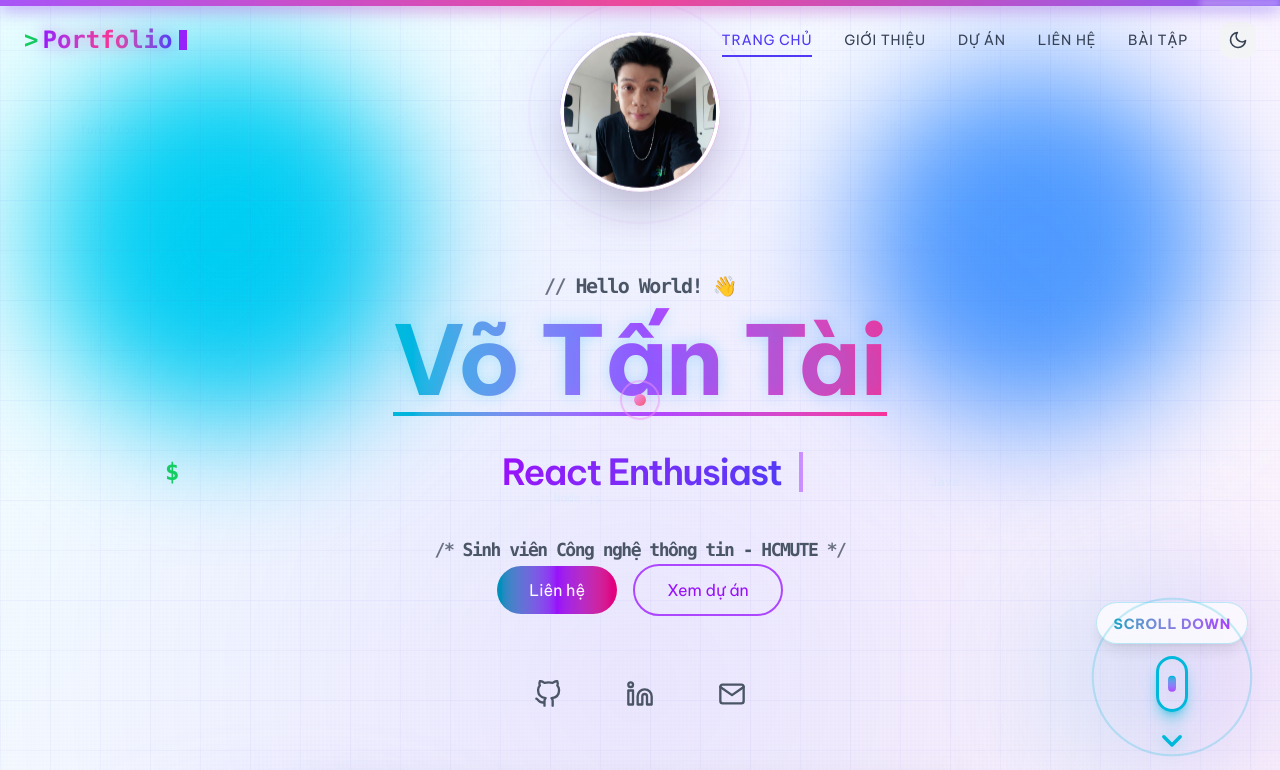
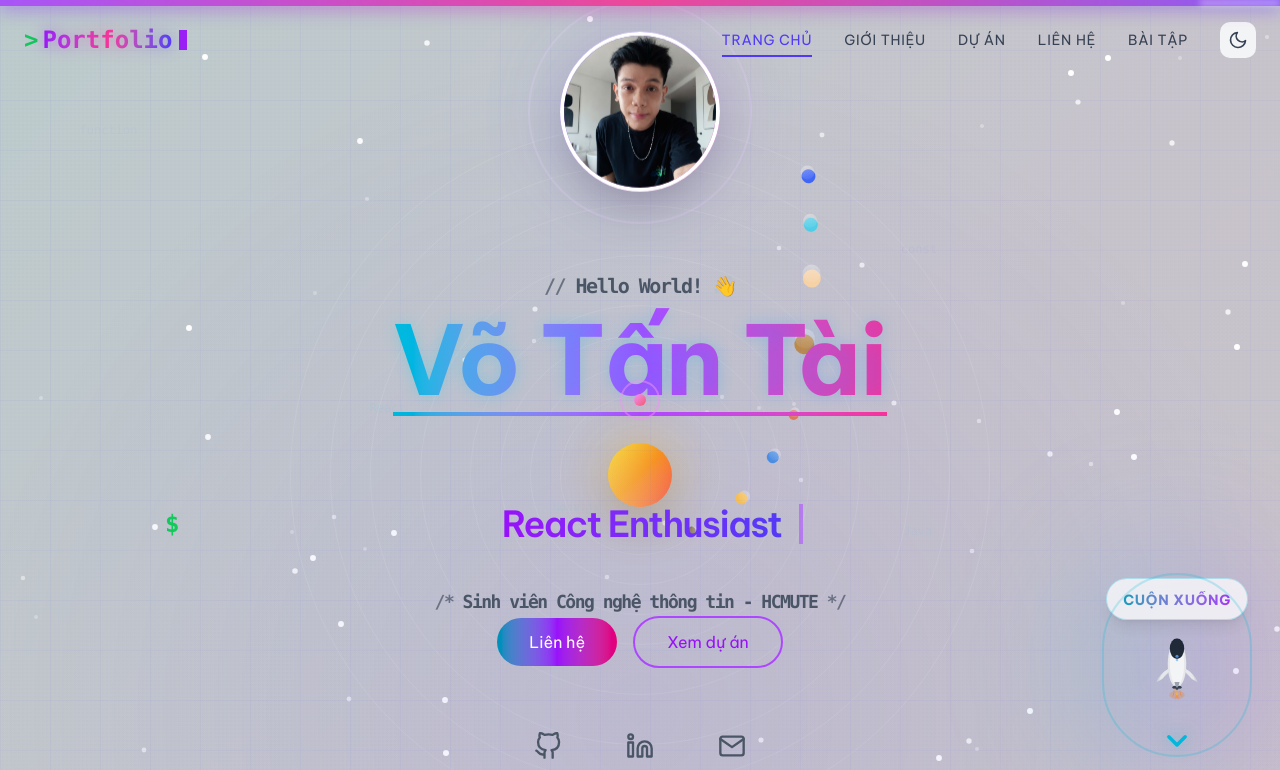
Before and after one commit to Anttia2404/port-pilio-frontend, a React (Vite) app: page / in a window 1280 px wide. Shown: the top 770 px of the page. Built offline with nearby package versions, Linux system fonts and the light colour scheme.

Commit message:
update vu tru

```diff
--- a/src/components/Home/Hero.jsx
+++ b/src/components/Home/Hero.jsx
@@ -6,6 +6,7 @@ import Title from "./Title";
 import Link from "./Link";
 import Avatar from "./Avatar";
 import DevStats from "./DevStats";
+import SolarSystemBackground from "./SolarSystemBackground";
 
 const Hero = () => {
   const { scrollY } = useScroll();
@@ -75,16 +76,8 @@ const Hero = () => {
         </div>
       </motion.div>
 
-      {/* Animated code-style blobs */}
-      <motion.div
-        className="absolute inset-0 opacity-40 overflow-hidden"
-        style={{ y: y2, opacity, x: bgX, translateY: bgY }}
-      >
-        <div className="absolute top-10 left-10 w-96 h-96 bg-cyan-400 dark:bg-cyan-600 rounded-full mix-blend-multiply dark:mix-blend-soft-light filter blur-3xl animate-blob" />
-        <div className="absolute top-10 right-10 w-96 h-96 bg-blue-400 dark:bg-blue-600 rounded-full mix-blend-multiply dark:mix-blend-soft-light filter blur-3xl animate-blob animation-delay-2000" />
-        <div className="absolute bottom-10 left-20 w-96 h-96 bg-indigo-400 dark:bg-indigo-600 rounded-full mix-blend-multiply dark:mix-blend-soft-light filter blur-3xl animate-blob animation-delay-4000" />
-        <div className="absolute bottom-10 right-20 w-96 h-96 bg-purple-400 dark:bg-purple-600 rounded-full mix-blend-multiply dark:mix-blend-soft-light filter blur-3xl animate-blob animation-delay-6000" />
-      </motion.div>
+      {/* Solar System Background */}
+      <SolarSystemBackground />
 
       {/* Terminal-style grid pattern */}
       <div className="absolute inset-0 bg-[linear-gradient(rgba(99,102,241,0.05)_1px,transparent_1px),linear-gradient(90deg,rgba(99,102,241,0.05)_1px,transparent_1px)] bg-[size:50px_50px]" />
--- a/src/components/Home/ScrollIndicator.jsx
+++ b/src/components/Home/ScrollIndicator.jsx
@@ -34,18 +34,130 @@ export default function ScrollIndicator() {
         transition={{ duration: 2, repeat: Infinity }}
       >
         <span className="text-sm font-bold text-transparent bg-clip-text bg-gradient-to-r from-cyan-600 to-purple-600 dark:from-cyan-400 dark:to-purple-400 tracking-wider uppercase">
-          Scroll Down
+          Cuộn Xuống
         </span>
       </motion.div>
 
-      {/* Mouse icon - Larger and more vibrant */}
-      <div className="relative w-8 h-14 border-3 border-cyan-500 dark:border-cyan-400 rounded-full flex justify-center overflow-hidden group-hover:border-purple-500 dark:group-hover:border-purple-400 transition-colors shadow-lg shadow-cyan-500/50 dark:shadow-cyan-400/50 group-hover:shadow-purple-500/50 dark:group-hover:shadow-purple-400/50">
-        <motion.div
-          className="w-2 h-4 bg-gradient-to-b from-cyan-500 to-purple-500 dark:from-cyan-400 dark:to-purple-400 rounded-full absolute top-3 shadow-lg"
-          animate={{ y: [0, 16, 0] }}
-          transition={{ duration: 1.5, repeat: Infinity, ease: "easeInOut" }}
-        />
-      </div>
+      {/* Space Shuttle icon - pointing down */}
+      <motion.div
+        className="relative w-16 h-20 flex items-center justify-center"
+        animate={{ y: [0, 8, 0] }}
+        transition={{ duration: 1.5, repeat: Infinity, ease: "easeInOut" }}
+      >
+        <svg
+          className="w-14 h-18"
+          viewBox="0 0 100 140"
+          fill="none"
+        >
+          {/* Main body */}
+          <ellipse cx="50" cy="50" rx="18" ry="45" fill="#e5e7eb" className="dark:fill-gray-300" />
+          <ellipse cx="50" cy="50" rx="14" ry="42" fill="#f3f4f6" className="dark:fill-gray-200" />
+
+          {/* Nose cone - black */}
+          <ellipse cx="50" cy="20" rx="14" ry="20" fill="#1f2937" />
+
+          {/* Windows */}
+          <circle cx="50" cy="35" r="3" fill="#60a5fa" opacity="0.8" />
+          <circle cx="50" cy="42" r="2.5" fill="#60a5fa" opacity="0.6" />
+
+          {/* Left wing */}
+          <path
+            d="M 32 60 Q 15 70 10 85 L 20 80 Q 30 70 35 65 Z"
+            fill="#d1d5db"
+            className="dark:fill-gray-400"
+          />
+          <path
+            d="M 32 60 Q 18 68 15 82 L 22 78 Q 30 68 35 65 Z"
+            fill="#e5e7eb"
+            className="dark:fill-gray-300"
+          />
+
+          {/* Right wing */}
+          <path
+            d="M 68 60 Q 85 70 90 85 L 80 80 Q 70 70 65 65 Z"
+            fill="#d1d5db"
+            className="dark:fill-gray-400"
+          />
+          <path
+            d="M 68 60 Q 82 68 85 82 L 78 78 Q 70 68 65 65 Z"
+            fill="#e5e7eb"
+            className="dark:fill-gray-300"
+          />
+
+          {/* Tail fin */}
+          <path
+            d="M 45 85 L 50 105 L 55 85 Z"
+            fill="#9ca3af"
+            className="dark:fill-gray-500"
+          />
+
+          {/* Engine nozzles */}
+          <ellipse cx="45" cy="95" rx="4" ry="3" fill="#374151" />
+          <ellipse cx="55" cy="95" rx="4" ry="3" fill="#374151" />
+          <ellipse cx="50" cy="98" rx="3" ry="2" fill="#374151" />
+
+          {/* Rocket flames - animated */}
+          <motion.g
+            animate={{
+              opacity: [0.7, 1, 0.7],
+              scaleY: [0.9, 1.2, 0.9]
+            }}
+            transition={{
+              duration: 0.3,
+              repeat: Infinity,
+              ease: "easeInOut"
+            }}
+          >
+            {/* Left flame */}
+            <path
+              d="M 45 95 Q 43 105 41 115 Q 45 110 45 95 Z"
+              fill="#f97316"
+              opacity="0.9"
+            />
+            <path
+              d="M 45 95 Q 44 102 43 110 Q 45 105 45 95 Z"
+              fill="#fbbf24"
+              opacity="0.8"
+            />
+
+            {/* Right flame */}
+            <path
+              d="M 55 95 Q 57 105 59 115 Q 55 110 55 95 Z"
+              fill="#f97316"
+              opacity="0.9"
+            />
+            <path
+              d="M 55 95 Q 56 102 57 110 Q 55 105 55 95 Z"
+              fill="#fbbf24"
+              opacity="0.8"
+            />
+
+            {/* Center flame */}
+            <path
+              d="M 50 98 Q 48 110 46 120 Q 50 112 54 120 Q 52 110 50 98 Z"
+              fill="#fb923c"
+              opacity="0.95"
+            />
+            <path
+              d="M 50 98 Q 49 105 48 112 Q 50 108 52 112 Q 51 105 50 98 Z"
+              fill="#fde047"
+              opacity="0.9"
+            />
+          </motion.g>
+
+          {/* Glow effect */}
+          <motion.ellipse
+            cx="50"
+            cy="110"
+            rx="15"
+            ry="8"
+            fill="#f97316"
+            opacity="0.3"
+            animate={{ opacity: [0.2, 0.4, 0.2] }}
+            transition={{ duration: 0.3, repeat: Infinity }}
+          />
+        </svg>
+      </motion.div>
 
       {/* Chevron down icon - Larger with glow */}
       <motion.svg
--- /dev/null
+++ b/src/components/Home/SolarSystemBackground.jsx
@@ -0,0 +1,114 @@
+import { motion } from "framer-motion";
+
+export default function SolarSystemBackground() {
+  // Planet data with stylized sizes and orbital speeds
+  const planets = [
+    { name: "Mercury", size: 8, color: "#8C7853", orbitRadius: 80, duration: 15 },
+    { name: "Venus", size: 12, color: "#FFC649", orbitRadius: 110, duration: 20 },
+    { name: "Earth", size: 12, color: "#4A90E2", orbitRadius: 140, duration: 25 },
+    { name: "Mars", size: 10, color: "#E27B58", orbitRadius: 170, duration: 30 },
+    { name: "Jupiter", size: 20, color: "#C88B3A", orbitRadius: 220, duration: 40 },
+    { name: "Saturn", size: 18, color: "#FAD5A5", orbitRadius: 270, duration: 50 },
+    { name: "Uranus", size: 14, color: "#4FD0E7", orbitRadius: 310, duration: 60 },
+    { name: "Neptune", size: 14, color: "#4166F5", orbitRadius: 350, duration: 70 },
+  ];
+
+  return (
+    <div className="absolute inset-0 overflow-hidden" style={{ zIndex: 0 }}>
+      {/* Starfield Background */}
+      <div className="absolute inset-0 bg-black/20">
+        {[...Array(100)].map((_, i) => (
+          <motion.div
+            key={i}
+            className="absolute w-1 h-1 bg-white rounded-full"
+            style={{
+              left: `${Math.random() * 100}%`,
+              top: `${Math.random() * 100}%`,
+              opacity: 0.3 + Math.random() * 0.7,
+            }}
+            animate={{
+              opacity: [0.3, 1, 0.3],
+              scale: [1, 1.5, 1],
+            }}
+            transition={{
+              duration: 2 + Math.random() * 3,
+              repeat: Infinity,
+              delay: Math.random() * 5,
+            }}
+          />
+        ))}
+      </div>
+
+      {/* Solar System Container - Centered and moved up */}
+      <div className="absolute top-1/3 left-1/2 -translate-x-1/2 -translate-y-1/2" style={{ zIndex: 1 }}>
+        {/* Sun */}
+        <motion.div
+          className="absolute top-1/2 left-1/2 -translate-x-1/2 -translate-y-1/2"
+          style={{ zIndex: 2 }}
+        >
+          <div className="relative">
+            {/* Sun glow */}
+            <div className="absolute inset-0 w-16 h-16 bg-yellow-400/30 rounded-full blur-xl" />
+            <div className="absolute inset-0 w-16 h-16 bg-orange-400/20 rounded-full blur-2xl animate-pulse" />
+
+            {/* Sun core */}
+            <div className="relative w-16 h-16 bg-gradient-to-br from-yellow-300 via-orange-400 to-red-500 rounded-full shadow-2xl">
+              <div className="absolute inset-0 bg-gradient-to-tr from-yellow-200/50 to-transparent rounded-full" />
+            </div>
+          </div>
+        </motion.div>
+
+        {/* Planets with Orbits */}
+        {planets.map((planet) => (
+          <div key={planet.name} style={{ zIndex: 3 }}>
+            {/* Orbit path */}
+            <div
+              className="absolute top-1/2 left-1/2 -translate-x-1/2 -translate-y-1/2 border border-white/10 rounded-full pointer-events-none"
+              style={{
+                width: planet.orbitRadius * 2,
+                height: planet.orbitRadius * 2,
+              }}
+            />
+
+            {/* Orbiting planet */}
+            <motion.div
+              className="absolute top-1/2 left-1/2"
+              style={{
+                width: planet.orbitRadius * 2,
+                height: planet.orbitRadius * 2,
+                marginLeft: -planet.orbitRadius,
+                marginTop: -planet.orbitRadius,
+              }}
+              animate={{ rotate: 360 }}
+              transition={{
+                duration: planet.duration,
+                repeat: Infinity,
+                ease: "linear",
+              }}
+            >
+              <motion.div
+                className="absolute rounded-full"
+                style={{
+                  width: planet.size,
+                  height: planet.size,
+                  backgroundColor: planet.color,
+                  top: 0,
+                  left: "50%",
+                  marginLeft: -planet.size / 2,
+                }}
+                whileHover={{ scale: 1.3 }}
+                transition={{ duration: 0.3 }}
+              >
+                {/* Planet shine */}
+                <div
+                  className="absolute inset-0 bg-gradient-to-br from-white/40 to-transparent rounded-full"
+                  style={{ transform: "translate(-20%, -20%)" }}
+                />
+              </motion.div>
+            </motion.div>
+          </div>
+        ))}
+      </div>
+    </div>
+  );
+}
--- a/src/components/Home/Title.jsx
+++ b/src/components/Home/Title.jsx
@@ -86,7 +86,7 @@ export default function Title() {
 
           {/* Terminal-style role with typing effect */}
           <motion.div
-            className="flex items-center justify-center gap-3 text-2xl sm:text-3xl md:text-4xl"
+            className="flex items-center justify-center gap-3 text-2xl sm:text-3xl md:text-4xl mt-19"
             initial={{ opacity: 0 }}
             animate={{ opacity: 1 }}
             transition={{ delay: 0.6 }}
```
